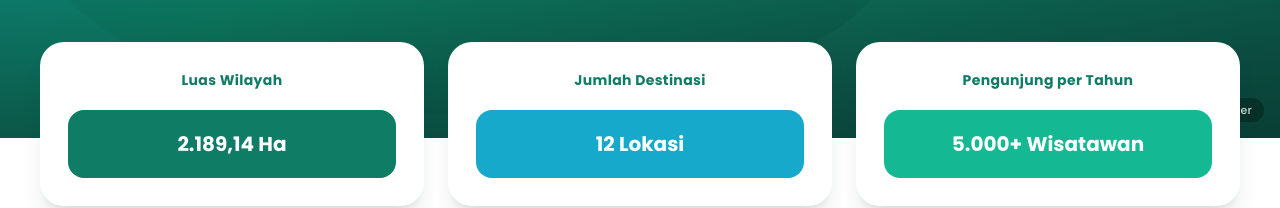
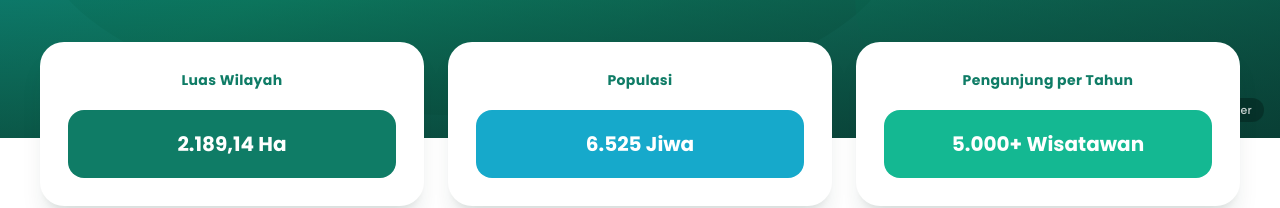
Before and after one commit to kkarimaz/sarongan_geowisata_web, a Vue app: page / in a window 1280 px wide. Shown: the part 542-750 px from the top of the page. Built offline with nearby package versions, Linux system fonts and the light colour scheme; a web font is replaced by a local one.

Commit message:
content: revise statistics content

```diff
--- a/src/data/stats.js
+++ b/src/data/stats.js
@@ -6,8 +6,8 @@ export const stats = [
     color: 'bg-brand-700',
   },
   {
-    label: 'Jumlah Destinasi',
-    value: '12 Lokasi',
+    label: 'Populasi',
+    value: '6.525 Jiwa',
     color: 'bg-lagoon-500',
   },
   {
```
